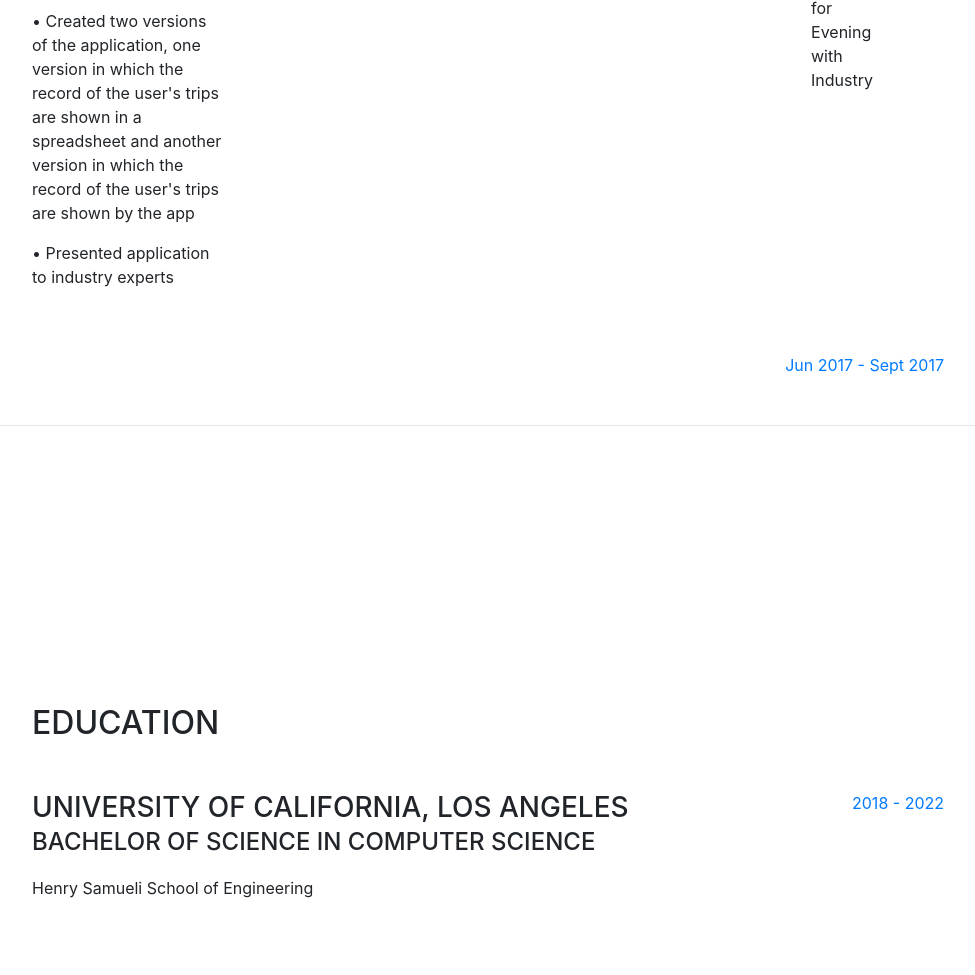
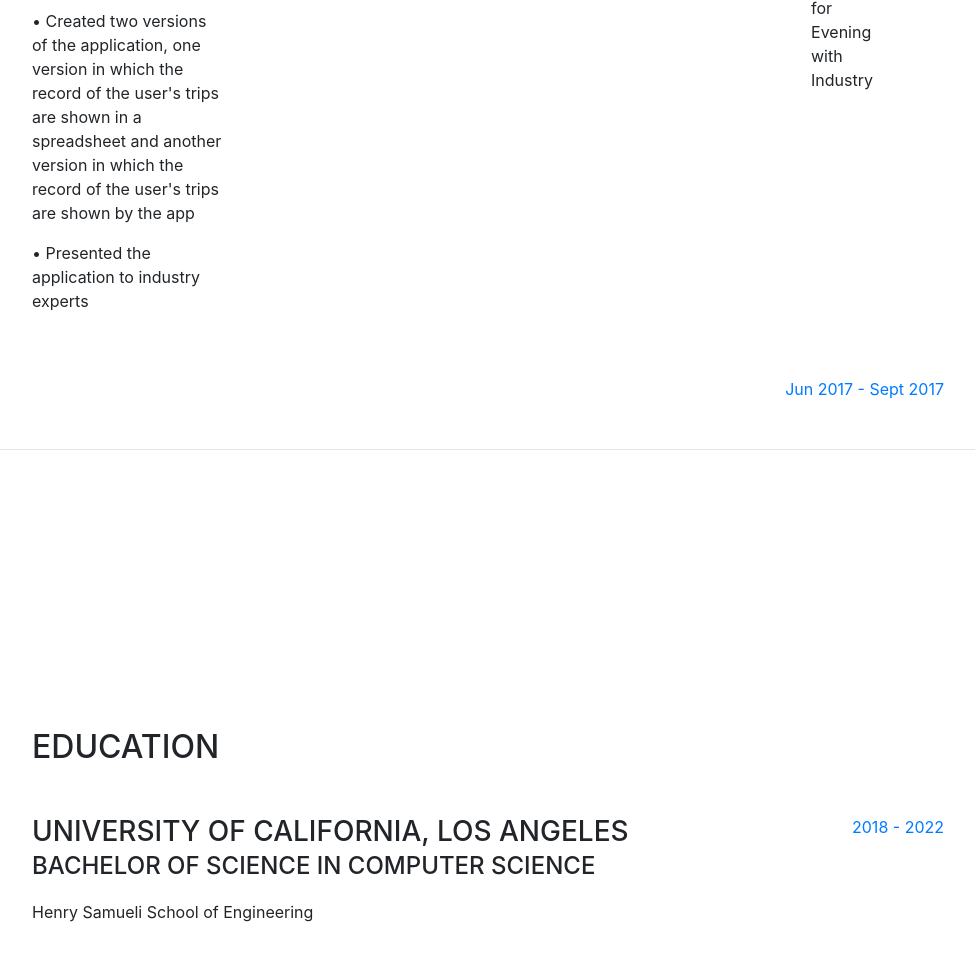
Before and after one commit to nikhitashanker/nikhitashanker.github.io, a website with bundled scripts: page index.html in a window 1280 px wide. Shown: the part 1323-2298 px from the top of the page, without its empty margins (288-1263 px from the left). Built offline with nearby package versions, Linux system fonts and the light colour scheme; a web font is replaced by a local one.

Commit message:
Update index.html

```diff
--- a/index.html
+++ b/index.html
@@ -85,7 +85,7 @@
               <div class="subheading mb-3">Zamono Tech LLC</div>
               <p>• Used Android Studio, SQL, and Google Maps API to create a mobile application that records the trips doctors take between hospitals that they undertake each day as part of their job</p>
               <p>• Created two versions of the application, one version in which the record of the user's trips are shown in a spreadsheet and another version in which the record of the user's trips are shown by the app</p>
-              <p>• Presented application to industry experts</p>
+              <p>• Presented the application to industry experts</p>
             </div>
             <div class="resume-date text-md-right">
               <span class="text-primary">Jun 2017 - Sept 2017</span>
```
